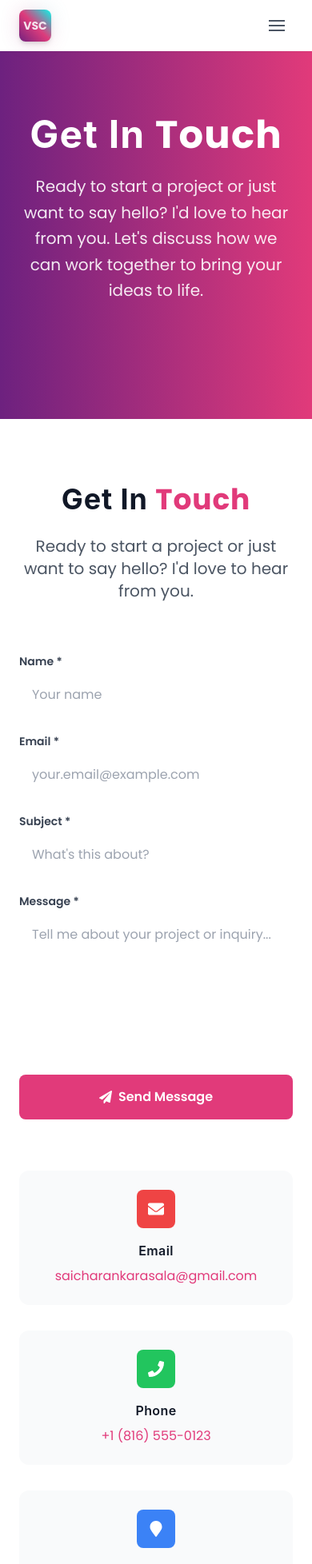
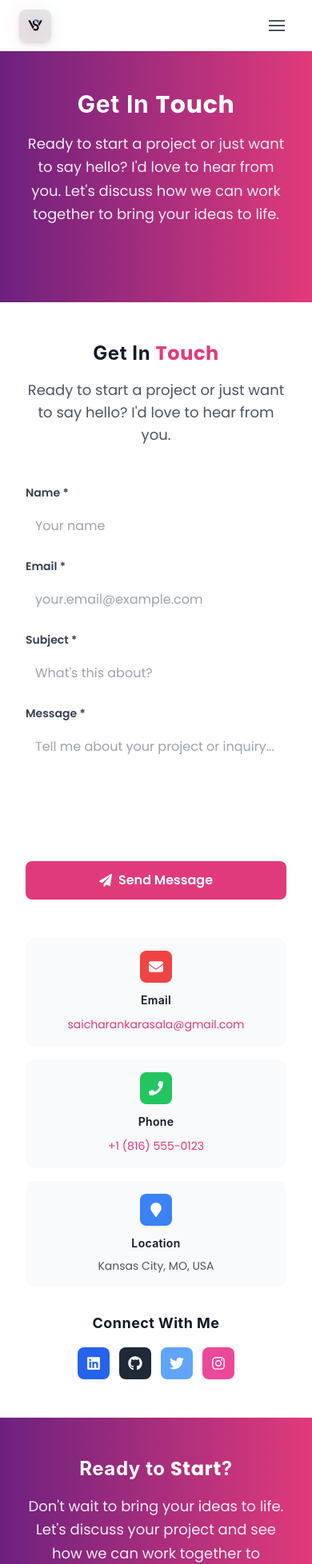
Before and after one commit to saicharankarasala/sai-charan-website, a React (Vite) app: page /contact in a window 390 px wide. Shown: the top 1956 px of the page at 80% size. Built offline with nearby package versions, Linux system fonts and the light colour scheme.

Commit message:
Integrate vsclogo.jpeg into navigation and footer for professional branding

```diff
--- a/src/App.jsx
+++ b/src/App.jsx
@@ -77,10 +77,12 @@ const Navigation = () => {
           {/* Logo and Name */}
           <Link to="/" className="flex items-center gap-3 group">
             <div className="relative">
-              <div className="w-10 h-10 bg-gradient-to-tr from-[#6d217f] via-[#e13a7a] to-[#00FFEE] rounded-lg flex items-center justify-center shadow-md group-hover:shadow-lg transition-all duration-300">
-                <span className="text-white font-bold text-sm">VSC</span>
-              </div>
-              <div className="absolute inset-0 bg-gradient-to-tr from-[#6d217f] via-[#e13a7a] to-[#00FFEE] rounded-lg blur-md opacity-20 group-hover:opacity-30 transition-all duration-300"></div>
+              <img
+                src="/images/vsclogo.jpeg"
+                alt="Venkata Sai Charan Logo"
+                className="w-10 h-10 object-contain rounded-lg shadow-md group-hover:shadow-lg transition-all duration-300"
+              />
+              <div className="absolute inset-0 bg-gradient-to-tr from-[#6d217f] via-[#e13a7a] to-[#00FFEE] rounded-lg blur-md opacity-10 group-hover:opacity-20 transition-all duration-300"></div>
             </div>
             <div className="hidden sm:block">
               <h1 className="text-lg font-bold text-gray-900 leading-tight">Venkata Sai Charan</h1>
@@ -185,13 +187,15 @@ const App = () => {
                 {/* Brand */}
                 <div className="col-span-1 md:col-span-2">
                   <div className="flex items-center gap-3 mb-4">
-                    <div className="w-10 h-10 bg-gradient-to-tr from-[#6d217f] via-[#e13a7a] to-[#00FFEE] rounded-lg flex items-center justify-center">
-                      <span className="text-white font-bold">VSC</span>
-                  </div>
+                    <img
+                      src="/images/vsclogo.jpeg"
+                      alt="Venkata Sai Charan Logo"
+                      className="w-10 h-10 object-contain rounded-lg"
+                    />
                     <div>
                       <h3 className="text-xl font-bold">Venkata Sai Charan</h3>
                       <p className="text-gray-400">Software Engineer</p>
-                      </div>
+                    </div>
                   </div>
                   <p className="text-gray-400 mb-6 max-w-md">
                     Passionate software engineer with expertise in full-stack development,
--- a/src/pages/Contact.jsx
+++ b/src/pages/Contact.jsx
@@ -100,18 +100,18 @@ const Contact = () => {
   return (
     <div className="min-h-screen bg-gradient-to-br from-white via-gray-50 to-white">
       {/* Hero Section */}
-      <section className="py-20 px-6 bg-gradient-to-r from-[#6d217f] to-[#e13a7a] text-white">
+      <section className="py-12 sm:py-20 px-4 sm:px-6 bg-gradient-to-r from-[#6d217f] to-[#e13a7a] text-white">
         <div className="container mx-auto max-w-6xl">
           <motion.div
             initial={{ opacity: 0, y: 50 }}
             animate={{ opacity: 1, y: 0 }}
             transition={{ duration: 0.8 }}
-            className="text-center mb-16"
+            className="text-center mb-12 sm:mb-16"
           >
-            <h1 className="text-5xl lg:text-6xl font-bold mb-6">
+            <h1 className="text-3xl sm:text-4xl lg:text-6xl font-bold mb-4 sm:mb-6">
               Get In <span className="text-white">Touch</span>
             </h1>
-            <p className="text-xl text-white/90 max-w-3xl mx-auto leading-relaxed">
+            <p className="text-lg sm:text-xl text-white/90 max-w-3xl mx-auto leading-relaxed px-4">
               Ready to start a project or just want to say hello? I'd love to hear from you.
               Let's discuss how we can work together to bring your ideas to life.
             </p>
@@ -120,7 +120,7 @@ const Contact = () => {
       </section>
 
       {/* Contact Form & Info */}
-      <section className="py-20 px-6 bg-white">
+      <section className="py-12 sm:py-20 px-4 sm:px-6 bg-white">
         <div className="container mx-auto max-w-4xl">
           {/* Section Header */}
           <motion.div
@@ -128,12 +128,12 @@ const Contact = () => {
             whileInView={{ opacity: 1, y: 0 }}
             transition={{ duration: 0.8 }}
             viewport={{ once: true }}
-            className="text-center mb-16"
+            className="text-center mb-12 sm:mb-16"
           >
-            <h2 className="text-4xl font-bold mb-6 text-gray-900">
+            <h2 className="text-2xl sm:text-3xl lg:text-4xl font-bold mb-4 sm:mb-6 text-gray-900">
               Get In <span className="text-[#e13a7a]">Touch</span>
             </h2>
-            <p className="text-xl text-gray-600 max-w-2xl mx-auto">
+            <p className="text-lg sm:text-xl text-gray-600 max-w-2xl mx-auto px-4">
               Ready to start a project or just want to say hello? I'd love to hear from you.
             </p>
           </motion.div>
@@ -144,10 +144,10 @@ const Contact = () => {
             whileInView={{ opacity: 1, y: 0 }}
             transition={{ duration: 0.8 }}
             viewport={{ once: true }}
-            className="max-w-2xl mx-auto"
+            className="max-w-2xl mx-auto px-4"
           >
-            <form onSubmit={handleSubmit} className="space-y-6">
-              <div className="grid grid-cols-1 md:grid-cols-2 gap-6">
+            <form onSubmit={handleSubmit} className="space-y-4 sm:space-y-6">
+              <div className="grid grid-cols-1 sm:grid-cols-2 gap-4 sm:gap-6">
                 <div>
                   <label className="block text-sm font-semibold text-gray-700 mb-2">
                     Name *
@@ -158,7 +158,7 @@ const Contact = () => {
                     value={formData.name}
                     onChange={handleInputChange}
                     required
-                    className="w-full px-4 py-3 border border-gray-300 rounded-lg focus:ring-2 focus:ring-[#e13a7a] focus:border-transparent transition-all duration-300"
+                    className="w-full px-3 sm:px-4 py-3 border border-gray-300 rounded-lg focus:ring-2 focus:ring-[#e13a7a] focus:border-transparent transition-all duration-300 text-base"
                     placeholder="Your name"
                   />
                 </div>
@@ -172,7 +172,7 @@ const Contact = () => {
                     value={formData.email}
                     onChange={handleInputChange}
                     required
-                    className="w-full px-4 py-3 border border-gray-300 rounded-lg focus:ring-2 focus:ring-[#e13a7a] focus:border-transparent transition-all duration-300"
+                    className="w-full px-3 sm:px-4 py-3 border border-gray-300 rounded-lg focus:ring-2 focus:ring-[#e13a7a] focus:border-transparent transition-all duration-300 text-base"
                     placeholder="your.email@example.com"
                   />
                 </div>
@@ -188,7 +188,7 @@ const Contact = () => {
                   value={formData.subject}
                   onChange={handleInputChange}
                   required
-                  className="w-full px-4 py-3 border border-gray-300 rounded-lg focus:ring-2 focus:ring-[#e13a7a] focus:border-transparent transition-all duration-300"
+                  className="w-full px-3 sm:px-4 py-3 border border-gray-300 rounded-lg focus:ring-2 focus:ring-[#e13a7a] focus:border-transparent transition-all duration-300 text-base"
                   placeholder="What's this about?"
                 />
               </div>
@@ -202,8 +202,8 @@ const Contact = () => {
                   value={formData.message}
                   onChange={handleInputChange}
                   required
-                  rows={6}
-                  className="w-full px-4 py-3 border border-gray-300 rounded-lg focus:ring-2 focus:ring-[#e13a7a] focus:border-transparent transition-all duration-300 resize-none"
+                  rows={5}
+                  className="w-full px-3 sm:px-4 py-3 border border-gray-300 rounded-lg focus:ring-2 focus:ring-[#e13a7a] focus:border-transparent transition-all duration-300 resize-none text-base"
                   placeholder="Tell me about your project or inquiry..."
                 />
               </div>
@@ -211,11 +211,11 @@ const Contact = () => {
               <button
                 type="submit"
                 disabled={isSubmitting}
-                className="w-full bg-[#e13a7a] text-white py-4 px-8 rounded-lg font-semibold hover:bg-[#6d217f] transition-all duration-300 flex items-center justify-center gap-2 disabled:opacity-50 disabled:cursor-not-allowed"
+                className="w-full bg-[#e13a7a] text-white py-3 sm:py-4 px-6 sm:px-8 rounded-lg font-semibold hover:bg-[#6d217f] transition-all duration-300 flex items-center justify-center gap-2 disabled:opacity-50 disabled:cursor-not-allowed text-base"
               >
                 {isSubmitting ? (
                   <>
-                    <div className="animate-spin rounded-full h-5 w-5 border-b-2 border-white"></div>
+                    <div className="animate-spin rounded-full h-4 w-4 sm:h-5 sm:w-5 border-b-2 border-white"></div>
                     Sending...
                   </>
                 ) : (
@@ -232,7 +232,7 @@ const Contact = () => {
               <motion.div
                 initial={{ opacity: 0, y: 20 }}
                 animate={{ opacity: 1, y: 0 }}
-                className={`mt-4 p-4 rounded-lg flex items-center gap-2 ${
+                className={`mt-4 p-3 sm:p-4 rounded-lg flex items-center gap-2 text-sm sm:text-base ${
                   submitStatus === 'success'
                     ? 'bg-green-100 text-green-800 border border-green-200'
                     : 'bg-red-100 text-red-800 border border-red-200'
@@ -240,13 +240,13 @@ const Contact = () => {
               >
                 {submitStatus === 'success' ? (
                   <>
-                    <FaCheckCircle className="text-green-600" />
-                    Message sent successfully! I'll get back to you soon.
+                    <FaCheckCircle className="text-green-600 flex-shrink-0" />
+                    <span>Message sent successfully! I'll get back to you soon.</span>
                   </>
                 ) : (
                   <>
-                    <FaTimes className="text-red-600" />
-                    Something went wrong. Please try again.
+                    <FaTimes className="text-red-600 flex-shrink-0" />
+                    <span>Something went wrong. Please try again.</span>
                   </>
                 )}
               </motion.div>
@@ -259,9 +259,9 @@ const Contact = () => {
             whileInView={{ opacity: 1, y: 0 }}
             transition={{ duration: 0.8, delay: 0.2 }}
             viewport={{ once: true }}
-            className="mt-16"
+            className="mt-12 sm:mt-16 px-4"
           >
-            <div className="grid grid-cols-1 md:grid-cols-3 gap-8">
+            <div className="grid grid-cols-1 sm:grid-cols-2 lg:grid-cols-3 gap-4 sm:gap-6 lg:gap-8">
               {contactInfo.map((info, index) => (
                 <motion.div
                   key={info.title}
@@ -269,21 +269,21 @@ const Contact = () => {
                   whileInView={{ opacity: 1, y: 0 }}
                   transition={{ delay: index * 0.1, duration: 0.6 }}
                   viewport={{ once: true }}
-                  className="text-center p-6 bg-gray-50 rounded-xl hover:bg-gray-100 transition-all duration-300"
+                  className="text-center p-4 sm:p-6 bg-gray-50 rounded-xl hover:bg-gray-100 transition-all duration-300"
                 >
-                  <div className={`w-12 h-12 ${info.color} text-white rounded-lg flex items-center justify-center text-xl mx-auto mb-4`}>
+                  <div className={`w-10 h-10 sm:w-12 sm:h-12 ${info.color} text-white rounded-lg flex items-center justify-center text-lg sm:text-xl mx-auto mb-3 sm:mb-4`}>
                     <info.icon />
                   </div>
-                  <h3 className="font-semibold text-gray-900 mb-2">{info.title}</h3>
+                  <h3 className="font-semibold text-gray-900 mb-2 text-sm sm:text-base">{info.title}</h3>
                   {info.link ? (
                     <a
                       href={info.link}
-                      className="text-[#e13a7a] hover:text-[#6d217f] transition-colors duration-300"
+                      className="text-[#e13a7a] hover:text-[#6d217f] transition-colors duration-300 text-sm sm:text-base break-words"
                     >
                       {info.value}
                     </a>
                   ) : (
-                    <p className="text-gray-600">{info.value}</p>
+                    <p className="text-gray-600 text-sm sm:text-base">{info.value}</p>
                   )}
                 </motion.div>
               ))}
@@ -295,10 +295,10 @@ const Contact = () => {
               whileInView={{ opacity: 1, y: 0 }}
               transition={{ duration: 0.6, delay: 0.4 }}
               viewport={{ once: true }}
-              className="mt-12 text-center"
+              className="mt-8 sm:mt-12 text-center"
             >
-              <h3 className="text-xl font-bold text-gray-900 mb-6">Connect With Me</h3>
-              <div className="flex justify-center gap-4">
+              <h3 className="text-lg sm:text-xl font-bold text-gray-900 mb-4 sm:mb-6">Connect With Me</h3>
+              <div className="flex justify-center gap-3 sm:gap-4">
                 {socialLinks.map((social, index) => (
                   <motion.a
                     key={social.name}
@@ -309,7 +309,7 @@ const Contact = () => {
                     whileInView={{ opacity: 1, scale: 1 }}
                     transition={{ delay: index * 0.1, duration: 0.6 }}
                     viewport={{ once: true }}
-                    className={`w-12 h-12 ${social.color} text-white rounded-lg flex items-center justify-center text-xl transition-all duration-300 hover:scale-110`}
+                    className={`w-10 h-10 sm:w-12 sm:h-12 ${social.color} text-white rounded-lg flex items-center justify-center text-lg sm:text-xl transition-all duration-300 hover:scale-110`}
                     aria-label={social.name}
                   >
                     <social.icon />
@@ -321,10 +321,8 @@ const Contact = () => {
         </div>
       </section>
 
-
-
       {/* Call to Action */}
-      <section className="py-20 px-6 bg-gradient-to-r from-[#6d217f] to-[#e13a7a] text-white">
+      <section className="py-12 sm:py-20 px-4 sm:px-6 bg-gradient-to-r from-[#6d217f] to-[#e13a7a] text-white">
         <div className="container mx-auto max-w-4xl text-center">
           <motion.div
             initial={{ opacity: 0, y: 50 }}
@@ -332,17 +330,17 @@ const Contact = () => {
             transition={{ duration: 0.8 }}
             viewport={{ once: true }}
           >
-            <h2 className="text-4xl font-bold mb-6">
+            <h2 className="text-2xl sm:text-3xl lg:text-4xl font-bold mb-4 sm:mb-6">
               Ready to <span className="text-white">Start</span>?
             </h2>
-            <p className="text-xl mb-8 text-white/90 leading-relaxed">
+            <p className="text-lg sm:text-xl mb-6 sm:mb-8 text-white/90 leading-relaxed px-4">
               Don't wait to bring your ideas to life. Let's discuss your project
               and see how we can work together to achieve your goals.
             </p>
-            <div className="flex flex-col sm:flex-row gap-4 justify-center">
+            <div className="flex flex-col sm:flex-row gap-3 sm:gap-4 justify-center px-4">
               <a
                 href="mailto:saicharankarasala@gmail.com"
-                className="inline-flex items-center gap-2 bg-white text-[#e13a7a] font-bold px-8 py-4 rounded-full shadow-lg hover:bg-pink-100 hover:text-[#6d217f] transition-all duration-300"
+                className="inline-flex items-center justify-center gap-2 bg-white text-[#e13a7a] font-bold px-6 sm:px-8 py-3 sm:py-4 rounded-full shadow-lg hover:bg-pink-100 hover:text-[#6d217f] transition-all duration-300 text-sm sm:text-base"
               >
                 <FaEnvelope />
                 Send Email
@@ -351,7 +349,7 @@ const Contact = () => {
                 href="https://www.linkedin.com/in/sai-charan-k-v/"
                 target="_blank"
                 rel="noopener noreferrer"
-                className="inline-flex items-center gap-2 bg-transparent border-2 border-white text-white font-bold px-8 py-4 rounded-full hover:bg-white hover:text-[#e13a7a] transition-all duration-300"
+                className="inline-flex items-center justify-center gap-2 bg-transparent border-2 border-white text-white font-bold px-6 sm:px-8 py-3 sm:py-4 rounded-full hover:bg-white hover:text-[#e13a7a] transition-all duration-300 text-sm sm:text-base"
               >
                 <FaLinkedin />
                 Connect on LinkedIn
```
Also changed, not shown: public/images/vsclogo.jpeg (added).
